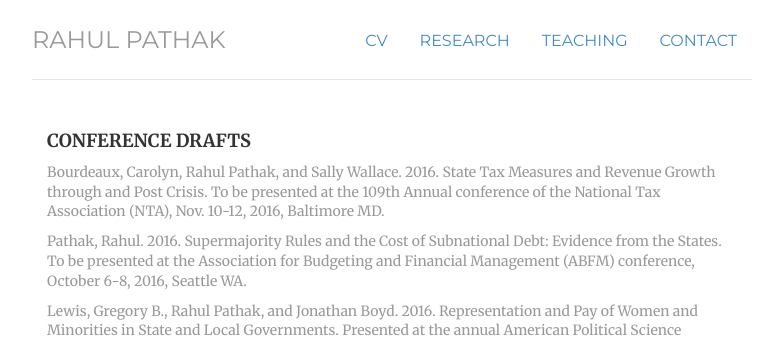
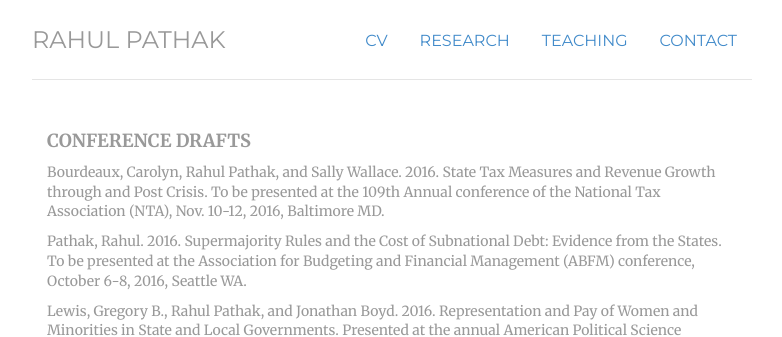
Before and after one commit to pathak-rahul/pathak-rahul.github.io, a Jekyll site: the page built from testing/index.html, in a window 1280 px wide. Shown: the top 337 px of the page, without its empty margins (248-1030 px from the left). Built offline with Jekyll 4.4.1, drawn with Linux system fonts in a browser that asks for light colours.

Commit message:
Update index.html

```diff
--- a/testing/index.html
+++ b/testing/index.html
@@ -7,7 +7,7 @@ title: ongoing
 	</div>
 	<div itemscope itemtype="http://data-vocabulary.org/Person" class="col-sm-12">
 
-<h4 class="text-default"> CONFERENCE DRAFTS </small> </h4>
+<h4 class="text-muted"> CONFERENCE DRAFTS </small> </h4>
 <h4><small class="text-default">Bourdeaux, Carolyn, Rahul Pathak, and Sally Wallace. 2016. State Tax Measures and Revenue Growth through and Post Crisis. To be presented at the 109th Annual conference of the National Tax Association (NTA), Nov. 10-12, 2016, Baltimore MD.</small> </h4>
 <h4><small class="text-default">Pathak, Rahul. 2016. Supermajority Rules and the Cost of Subnational Debt: Evidence from the States. To be presented at the Association for Budgeting and Financial Management (ABFM) conference, October 6-8, 2016, Seattle WA.</small> </h4>
 <h4><small class="text-default">Lewis, Gregory B., Rahul Pathak, and Jonathan Boyd. 2016. Representation and Pay of Women and Minorities in State and Local Governments. Presented at the annual American Political Science Association (APSA) conference, September 1-4, 2016, Philadelphia PA.</small> </h4>
```
